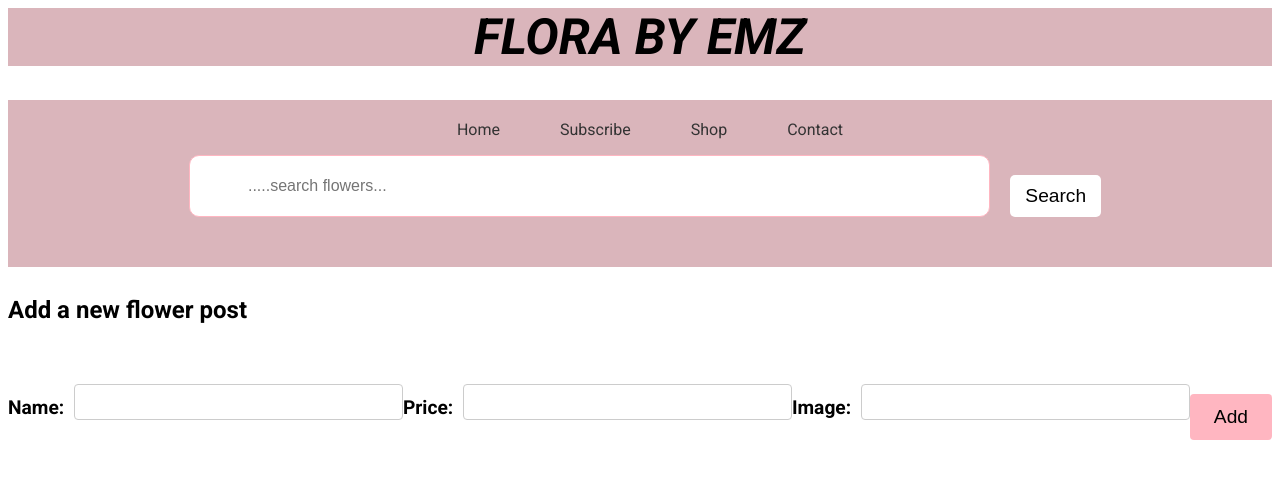
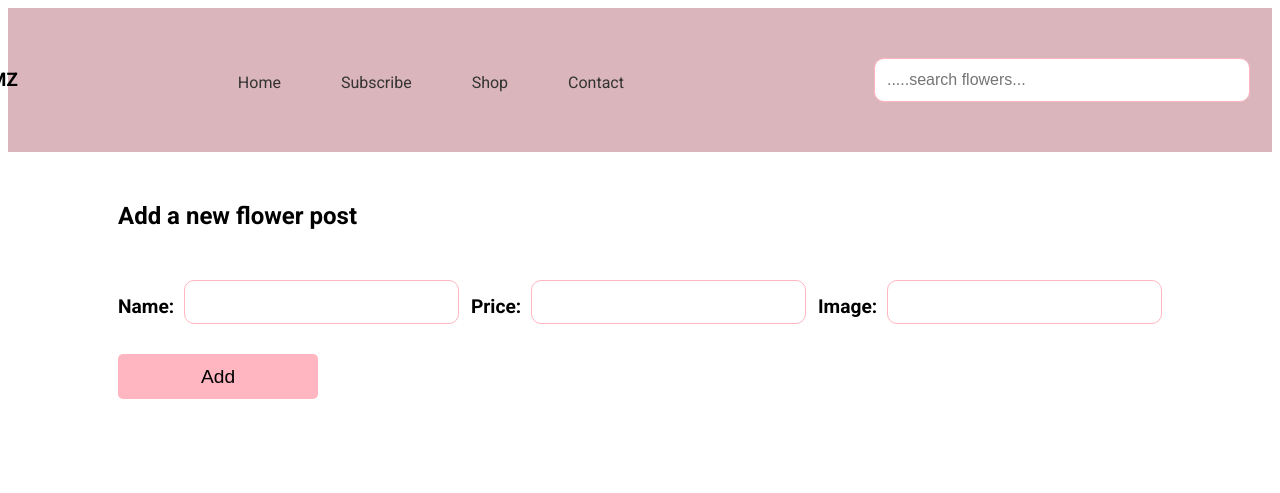
Before and after one commit to Pat-Nganga/Flora-By-Emz, a plain HTML site: page index.html in a window 1280 px wide. Drawn offline with Linux system fonts and the light colour scheme; no server answers.

Commit message:
enhance look of the website on thenav and create form

```diff
--- a/db.json
+++ b/db.json
@@ -58,9 +58,9 @@
       "likes": 1
     },
     {
-      "name": "lillies",
-      "price": 5000,
-      "image": "http://t1.gstatic.com/licensed-image?q=tbn:ANd9GcRD4Sn-NyrhPeZlsTsShOXSn_ogZLPDDY2_ZFTflFFvrde05ykVND1e-Zupc2qJN04QgLvM9RLyz_BAr6M",
+      "name": null,
+      "price": null,
+      "image": null,
       "id": "aCCV1bR"
     },
     {
--- a/index.html
+++ b/index.html
@@ -8,8 +8,11 @@
 </head>
 
 <body>
-    <h1>FLORA BY EMZ</h1>
+
     <div class="menu">
+        <div class="logo">
+            <h3>FLORA BY EMZ</h3>
+        </div>
         <nav>
             <ul class="navigation">
                 <li id="link-home" class="nav-link"><a href="#Home">Home</a></li>
@@ -17,33 +20,37 @@
                 <li class="nav-link"><a href="#Shop">Shop</a></li>
                 <li class="nav-link"><a href="#Contact">Contact</a></li>
             </ul>
+
+        </nav>
+        <div class="search">
             <form>
                 <label for="search"></label>
-                <input type="text" id="search-bar" name="search"
-                    placeholder="            .....search flowers...     " />
-                <button id="search-button" type="submit">Search</button>
+                <input type="text" class="input" id="search-input" name="search"
+                    placeholder=".....search flowers..." />
             </form>
-        </nav>
+        </div>
     </div>
+
+    <div class="create-form">
+        <h2>Add a new flower post</h2>
+        <form id="flower-form">
+            <label for="name">Name:</label>
+            <input type="text" id="flower-name" class="input" name="flower-name">
+            <br>
+            <label class="label"for="price">Price:</label>
+            <input type="text" id="price" class="input" name="price">
+
+            <label class="label" for="image">Image:</label>
+            <input type="url" id="image" class="input" name="image">
+        </form>
+        <button id="form-btn"type="submit">Add </button>
+    </div>
+
     <div class="grid-container">
         <div id="flower-list"></div>
         <div id="flower-details">
             <div id="flowers-container"></div>
             <div id="results"></div>
-        </div>
-        <div>
-            <h2>Add a new flower post</h2>
-            <form id="flower-form">
-                <label for="name">Name:</label>
-                <input type="text" id="flower-name" name="flower-name">
-                <br>
-                <label for="price">Price:</label>
-                <input type="text" id="price" name="price">
-
-                <label for="image">Image:</label>
-                <input type="url" id="image" name="image">
-                <button type="submit">Add </button>
-            </form>
         </div>
     </div>
 
--- a/styles.css
+++ b/styles.css
@@ -6,14 +6,6 @@ body {
   font-family: "Roboto", sans-serif;
 
 }
-h1 {
-    text-align: center;
-    margin-top: 0px;
-    font-size:  50px;
-    background-color: rgb(218, 181, 187);
-    font-style: italic;
-    padding-bottom: 0px;
-  }
   form {
     display: flex;
     justify-content: center;
@@ -25,6 +17,12 @@ h1 {
     align-items: center;
     background:  rgb(218, 181, 187);
   }
+  .logo{
+    padding: 10px;
+    text-align: center;
+    align-items: left;
+    margin-left: -150px;
+  }
 
   .navigation {
     list-style: none;
@@ -32,6 +30,7 @@ h1 {
     justify-content: center;
     align-items: center;
     margin-top: 20px;
+    margin-left: 150px;
   }
 
   .nav-link {
@@ -51,39 +50,24 @@ h1 {
     background-color:rgb(82, 89, 95);
 
   }
+  .search{
+    margin-top: 50px;
+    margin-left: 200px;
+  }
 
+  #search-input{
+    width: 350px;
+    margin-bottom: 50px;
+  }
 
-
-  #search-bar {
-    display: flex;
-    justify-content: center;
-    align-items: center;
-    border: 1px solid #cccccc;
-    padding:5px;
-    width: 800px;
-    height:50px;
+  .input {
+    border: 1px solid lightpink;
+    height:auto;
     border-radius: 10px;
-    border-color: lightpink;
-    margin-bottom: 50px;
+    padding: 12px;
     }
 
 
-  #search-button {
-    margin-left: 20px;
-    background-color: #ffffff;
-    padding: 10px;
-    float: left;
-    width: 10%;
-    border-radius: 5px;
-    border-color: lightpink;
-    margin-bottom: 50px;
-
-  }
-
-  #search-button.hover {
-    background-color: blanchedalmond;
-
-  }
 
 
 .grid-container {
@@ -141,27 +125,34 @@ h1 {
   margin-inline: 5px;
 }
 
-#flower-form{
-    display: flex;
-    justify-content: center;
-    align-items: center;
-    margin-top: 10px;
-    border-radius: pink;
-
-}
 #flower-form {
     display: flex;
     flex-direction:left;
     align-items: center;
     justify-content: center;
     margin-top: 50px;
-    margin-bottom: 50px;
+    /* margin-bottom: 50px; */
+  }
+
+  .create-form{
+     margin: 20px 100px 20px 100px;
+     padding: 10px;
+  }
+
+  #form-btn {
+    width: 200px;
+    height: 45px;
+    text-align: center;
+    border-radius: 5px;
   }
 
   label {
     font-size: 1.2rem;
     font-weight: bold;
     margin-right: 10px;
+  }
+  .label{
+    padding-left: 12px;
   }
 
   input {
```
